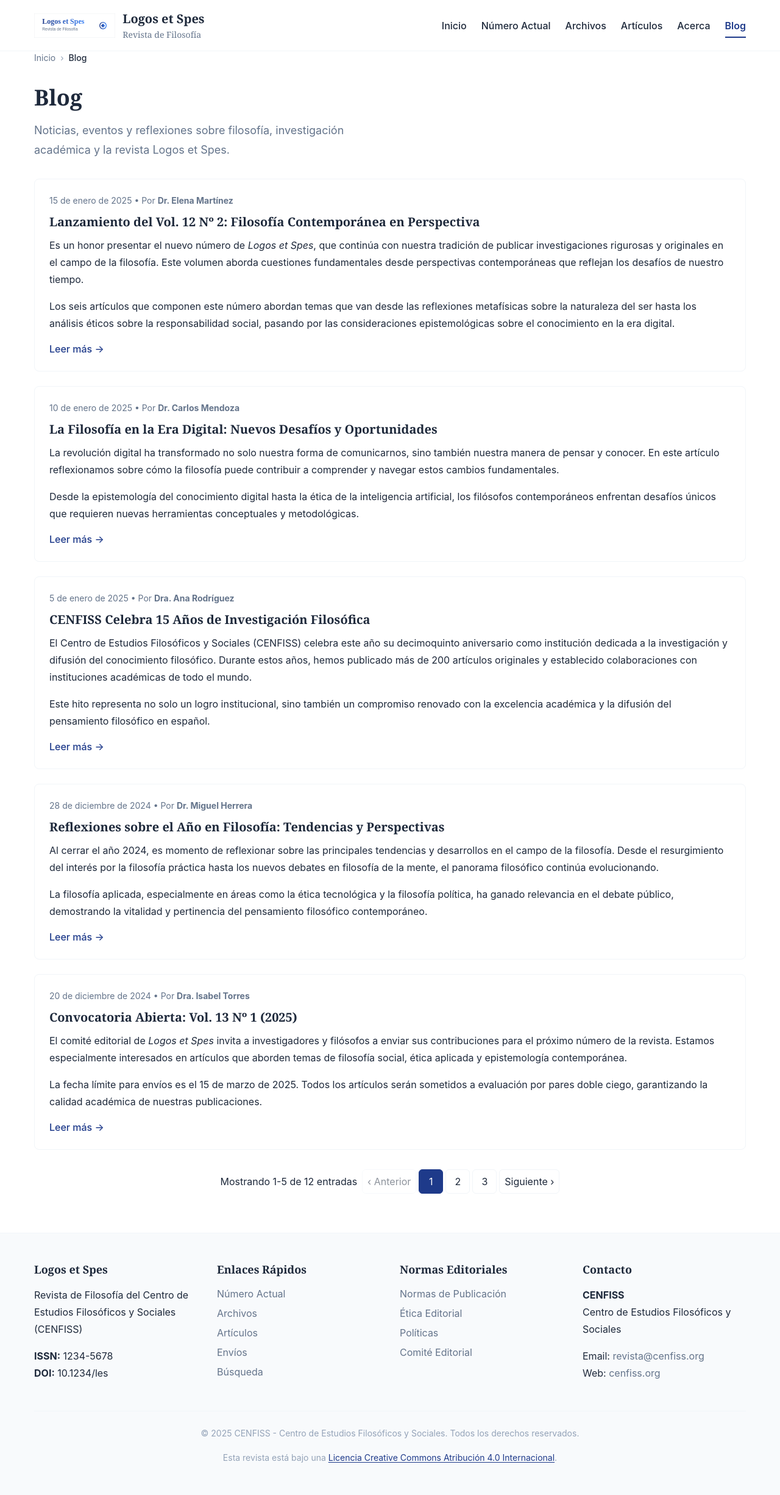
After one commit to refo44/demo-revistalogos, a PHP site: page /blog-index.html in a window 1280 px wide. The commit adds this page. Shown: the whole page at 61% size. Run offline with PHP 8.4, Linux system fonts and the light colour scheme.

Commit message:
Add blog pages with example articles and styling

```diff
--- a/assets/css/pages.css
+++ b/assets/css/pages.css
@@ -316,6 +316,17 @@
   margin-bottom: var(--space-8);
 }
 
+.blog-header__title {
+  font-size: var(--font-size-4xl);
+  margin-bottom: var(--space-4);
+}
+
+.blog-header__description {
+  font-size: var(--font-size-lg);
+  color: var(--color-text-secondary);
+  max-width: 600px;
+}
+
 .blog-posts {
   display: grid;
   gap: var(--space-6);
@@ -345,6 +356,15 @@
   margin-bottom: var(--space-3);
 }
 
+.blog-post__title a {
+  color: var(--color-text-primary);
+  text-decoration: none;
+}
+
+.blog-post__title a:hover {
+  color: var(--color-primary);
+}
+
 .blog-post__excerpt {
   line-height: var(--line-height-relaxed);
   margin-bottom: var(--space-4);
@@ -353,6 +373,121 @@
 .blog-post__read-more {
   color: var(--color-primary);
   font-weight: var(--font-weight-medium);
+  text-decoration: none;
+}
+
+.blog-post__read-more:hover {
+  text-decoration: underline;
+}
+
+/* Single Post */
+.single-post {
+  max-width: 800px;
+  margin: 0 auto;
+}
+
+.single-post__header {
+  margin-bottom: var(--space-8);
+  text-align: center;
+}
+
+.single-post__meta {
+  font-size: var(--font-size-sm);
+  color: var(--color-text-secondary);
+  margin-bottom: var(--space-4);
+}
+
+.single-post__title {
+  font-size: var(--font-size-3xl);
+  margin-bottom: var(--space-4);
+}
+
+.single-post__content {
+  line-height: var(--line-height-relaxed);
+  margin-bottom: var(--space-8);
+}
+
+.single-post__content h2 {
+  color: var(--color-primary);
+  margin-top: var(--space-8);
+  margin-bottom: var(--space-4);
+}
+
+.single-post__content h3 {
+  color: var(--color-text-primary);
+  margin-top: var(--space-6);
+  margin-bottom: var(--space-3);
+}
+
+.single-post__actions {
+  margin-top: var(--space-8);
+  padding-top: var(--space-6);
+  border-top: var(--border-width) solid var(--color-bg-tertiary);
+  display: flex;
+  gap: var(--space-4);
+  justify-content: center;
+}
+
+.single-post__footer {
+  margin-top: var(--space-8);
+  padding-top: var(--space-6);
+  border-top: var(--border-width) solid var(--color-bg-tertiary);
+}
+
+.single-post__tags {
+  margin-bottom: var(--space-4);
+}
+
+.tag {
+  display: inline-block;
+  background-color: var(--color-bg-secondary);
+  color: var(--color-text-secondary);
+  padding: var(--space-1) var(--space-2);
+  border-radius: var(--border-radius);
+  font-size: var(--font-size-sm);
+  text-decoration: none;
+  margin-right: var(--space-2);
+  margin-bottom: var(--space-2);
+}
+
+.tag:hover {
+  background-color: var(--color-primary);
+  color: var(--color-text-inverse);
+}
+
+.single-post__share {
+  display: flex;
+  align-items: center;
+  gap: var(--space-3);
+}
+
+/* Related Posts */
+.related-posts {
+  margin-top: var(--space-12);
+  padding-top: var(--space-8);
+  border-top: var(--border-width-thick) solid var(--color-primary);
+}
+
+.related-posts h2 {
+  color: var(--color-primary);
+  margin-bottom: var(--space-6);
+}
+
+/* Responsive */
+@media (max-width: 768px) {
+  .blog-posts {
+    grid-template-columns: 1fr;
+  }
+
+  .single-post__actions {
+    flex-direction: column;
+    align-items: center;
+  }
+
+  .single-post__share {
+    flex-direction: column;
+    align-items: flex-start;
+  }
 }
 
 /* Responsive */
--- /dev/null
+++ b/blog-index.html
@@ -0,0 +1,315 @@
+<!DOCTYPE html>
+<html lang="es">
+<head>
+    <meta charset="UTF-8">
+    <meta name="viewport" content="width=device-width, initial-scale=1.0">
+    <title>Blog | Logos et Spes</title>
+    <meta name="description" content="Blog de Logos et Spes - Noticias, eventos y reflexiones sobre filosofía y la revista académica.">
+    <meta name="keywords" content="blog, noticias, filosofía, eventos, reflexiones, Logos et Spes">
+    <meta name="author" content="CENFISS - Centro de Estudios Filosóficos y Sociales">
+
+    <!-- Canonical URL -->
+    <link rel="canonical" href="https://refo44.github.io/demo-revistalogos/blog-index.html">
+
+    <!-- Favicon -->
+    <link rel="icon" type="image/svg+xml" href="assets/img/favicon.svg">
+
+    <!-- Styles -->
+    <link rel="stylesheet" href="assets/css/main.css">
+</head>
+<body>
+    <!-- Skip Link -->
+    <a href="#main-content" class="skip-link">Saltar al contenido principal</a>
+
+    <!-- Header -->
+    <header class="header" role="banner">
+      <div class="container">
+        <div class="header__inner">
+          <a href="index.html" class="header__logo">
+            <img src="assets/img/logo-revista.svg" alt="Logos et Spes" class="header__logo-img">
+            <div class="header__logo-text">
+              <div>Logos et Spes</div>
+              <div class="header__logo-subtitle">Revista de Filosofía</div>
+            </div>
+          </a>
+
+          <nav class="nav" role="navigation" aria-label="Navegación principal">
+            <button class="nav__toggle" aria-expanded="false" aria-controls="main-nav">
+              <span class="nav__toggle-icon nav__toggle-icon--open" aria-hidden="true">☰</span>
+              <span class="nav__toggle-icon nav__toggle-icon--close" aria-hidden="true">✕</span>
+              <span class="visually-hidden">Menú</span>
+            </button>
+
+            <ul class="nav__list" id="main-nav">
+              <li class="nav__item">
+                <a href="index.html" class="nav__link">Inicio</a>
+              </li>
+              <li class="nav__item">
+                <a href="single-issue.html" class="nav__link">Número Actual</a>
+              </li>
+              <li class="nav__item">
+                <a href="archive-issue.html" class="nav__link">Archivos</a>
+              </li>
+              <li class="nav__item">
+                <a href="archive-article.html" class="nav__link">Artículos</a>
+              </li>
+              <li class="nav__item">
+                <a href="page-acerca.html" class="nav__link">Acerca</a>
+              </li>
+              <li class="nav__item">
+                <a href="blog-index.html" class="nav__link" aria-current="page">Blog</a>
+              </li>
+            </ul>
+          </nav>
+        </div>
+      </div>
+    </header>
+
+    <main id="main-content" class="main-content">
+        <div class="container">
+            <!-- Breadcrumbs -->
+            <nav class="breadcrumbs" aria-label="Migas de pan">
+              <ol class="breadcrumbs__list">
+                <li class="breadcrumbs__item">
+                  <a href="index.html" class="breadcrumbs__link">Inicio</a>
+                </li>
+                <li class="breadcrumbs__item">
+                  <span class="breadcrumbs__current">Blog</span>
+                </li>
+              </ol>
+            </nav>
+
+            <!-- Blog Header -->
+            <header class="blog-header">
+                <h1 class="blog-header__title">Blog</h1>
+                <p class="blog-header__description">
+                    Noticias, eventos y reflexiones sobre filosofía, investigación académica y la revista Logos et Spes.
+                </p>
+            </header>
+
+            <!-- Blog Posts -->
+            <section class="blog-posts">
+                <!-- WP:LOOP_POSTS_START -->
+                <article class="blog-post">
+                    <header class="blog-post__header">
+                        <div class="blog-post__meta">
+                            <time datetime="2025-01-15">15 de enero de 2025</time> •
+                            <span>Por <strong>Dr. Elena Martínez</strong></span>
+                        </div>
+                        <h2 class="blog-post__title">
+                            <a href="single-post.html" class="blog-post__link">
+                                Lanzamiento del Vol. 12 Nº 2: Filosofía Contemporánea en Perspectiva
+                            </a>
+                        </h2>
+                    </header>
+
+                    <div class="blog-post__content">
+                        <div class="blog-post__excerpt">
+                            <p>Es un honor presentar el nuevo número de <em>Logos et Spes</em>, que continúa con nuestra tradición de publicar investigaciones rigurosas y originales en el campo de la filosofía. Este volumen aborda cuestiones fundamentales desde perspectivas contemporáneas que reflejan los desafíos de nuestro tiempo.</p>
+
+                            <p>Los seis artículos que componen este número abordan temas que van desde las reflexiones metafísicas sobre la naturaleza del ser hasta los análisis éticos sobre la responsabilidad social, pasando por las consideraciones epistemológicas sobre el conocimiento en la era digital.</p>
+                        </div>
+
+                        <div class="blog-post__footer">
+                            <a href="single-post.html" class="blog-post__read-more">Leer más →</a>
+                        </div>
+                    </div>
+                </article>
+
+                <article class="blog-post">
+                    <header class="blog-post__header">
+                        <div class="blog-post__meta">
+                            <time datetime="2025-01-10">10 de enero de 2025</time> •
+                            <span>Por <strong>Dr. Carlos Mendoza</strong></span>
+                        </div>
+                        <h2 class="blog-post__title">
+                            <a href="single-post.html" class="blog-post__link">
+                                La Filosofía en la Era Digital: Nuevos Desafíos y Oportunidades
+                            </a>
+                        </h2>
+                    </header>
+
+                    <div class="blog-post__content">
+                        <div class="blog-post__excerpt">
+                            <p>La revolución digital ha transformado no solo nuestra forma de comunicarnos, sino también nuestra manera de pensar y conocer. En este artículo reflexionamos sobre cómo la filosofía puede contribuir a comprender y navegar estos cambios fundamentales.</p>
+
+                            <p>Desde la epistemología del conocimiento digital hasta la ética de la inteligencia artificial, los filósofos contemporáneos enfrentan desafíos únicos que requieren nuevas herramientas conceptuales y metodológicas.</p>
+                        </div>
+
+                        <div class="blog-post__footer">
+                            <a href="single-post.html" class="blog-post__read-more">Leer más →</a>
+                        </div>
+                    </div>
+                </article>
+
+                <article class="blog-post">
+                    <header class="blog-post__header">
+                        <div class="blog-post__meta">
+                            <time datetime="2025-01-05">5 de enero de 2025</time> •
+                            <span>Por <strong>Dra. Ana Rodríguez</strong></span>
+                        </div>
+                        <h2 class="blog-post__title">
+                            <a href="single-post.html" class="blog-post__link">
+                                CENFISS Celebra 15 Años de Investigación Filosófica
+                            </a>
+                        </h2>
+                    </header>
+
+                    <div class="blog-post__content">
+                        <div class="blog-post__excerpt">
+                            <p>El Centro de Estudios Filosóficos y Sociales (CENFISS) celebra este año su decimoquinto aniversario como institución dedicada a la investigación y difusión del conocimiento filosófico. Durante estos años, hemos publicado más de 200 artículos originales y establecido colaboraciones con instituciones académicas de todo el mundo.</p>
+
+                            <p>Este hito representa no solo un logro institucional, sino también un compromiso renovado con la excelencia académica y la difusión del pensamiento filosófico en español.</p>
+                        </div>
+
+                        <div class="blog-post__footer">
+                            <a href="single-post.html" class="blog-post__read-more">Leer más →</a>
+                        </div>
+                    </div>
+                </article>
+
+                <article class="blog-post">
+                    <header class="blog-post__header">
+                        <div class="blog-post__meta">
+                            <time datetime="2024-12-28">28 de diciembre de 2024</time> •
+                            <span>Por <strong>Dr. Miguel Herrera</strong></span>
+                        </div>
+                        <h2 class="blog-post__title">
+                            <a href="single-post.html" class="blog-post__link">
+                                Reflexiones sobre el Año en Filosofía: Tendencias y Perspectivas
+                            </a>
+                        </h2>
+                    </header>
+
+                    <div class="blog-post__content">
+                        <div class="blog-post__excerpt">
+                            <p>Al cerrar el año 2024, es momento de reflexionar sobre las principales tendencias y desarrollos en el campo de la filosofía. Desde el resurgimiento del interés por la filosofía práctica hasta los nuevos debates en filosofía de la mente, el panorama filosófico continúa evolucionando.</p>
+
+                            <p>La filosofía aplicada, especialmente en áreas como la ética tecnológica y la filosofía política, ha ganado relevancia en el debate público, demostrando la vitalidad y pertinencia del pensamiento filosófico contemporáneo.</p>
+                        </div>
+
+                        <div class="blog-post__footer">
+                            <a href="single-post.html" class="blog-post__read-more">Leer más →</a>
+                        </div>
+                    </div>
+                </article>
+
+                <article class="blog-post">
+                    <header class="blog-post__header">
+                        <div class="blog-post__meta">
+                            <time datetime="2024-12-20">20 de diciembre de 2024</time> •
+                            <span>Por <strong>Dra. Isabel Torres</strong></span>
+                        </div>
+                        <h2 class="blog-post__title">
+                            <a href="single-post.html" class="blog-post__link">
+                                Convocatoria Abierta: Vol. 13 Nº 1 (2025)
+                            </a>
+                        </h2>
+                    </header>
+
+                    <div class="blog-post__content">
+                        <div class="blog-post__excerpt">
+                            <p>El comité editorial de <em>Logos et Spes</em> invita a investigadores y filósofos a enviar sus contribuciones para el próximo número de la revista. Estamos especialmente interesados en artículos que aborden temas de filosofía social, ética aplicada y epistemología contemporánea.</p>
+
+                            <p>La fecha límite para envíos es el 15 de marzo de 2025. Todos los artículos serán sometidos a evaluación por pares doble ciego, garantizando la calidad académica de nuestras publicaciones.</p>
+                        </div>
+
+                        <div class="blog-post__footer">
+                            <a href="single-post.html" class="blog-post__read-more">Leer más →</a>
+                        </div>
+                    </div>
+                </article>
+                <!-- WP:LOOP_POSTS_END -->
+            </section>
+
+            <!-- Paginación -->
+            <nav class="pagination" aria-label="Navegación de páginas">
+              <div class="pagination__info">
+                Mostrando 1-5 de 12 entradas
+              </div>
+
+              <ul class="pagination__list">
+                <li class="pagination__item">
+                  <a href="#" class="pagination__link pagination__link--disabled" aria-label="Página anterior" aria-disabled="true">
+                    ‹ Anterior
+                  </a>
+                </li>
+
+                <li class="pagination__item">
+                  <a href="#" class="pagination__link pagination__link--current" aria-label="Página 1, página actual" aria-current="page">
+                    1
+                  </a>
+                </li>
+                <li class="pagination__item">
+                  <a href="#" class="pagination__link" aria-label="Página 2">
+                    2
+                  </a>
+                </li>
+                <li class="pagination__item">
+                  <a href="#" class="pagination__link" aria-label="Página 3">
+                    3
+                  </a>
+                </li>
+
+                <li class="pagination__item">
+                  <a href="#" class="pagination__link" aria-label="Página siguiente">
+                    Siguiente ›
+                  </a>
+                </li>
+              </ul>
+            </nav>
+        </div>
+    </main>
+
+    <!-- Footer -->
+    <footer class="footer" role="contentinfo">
+      <div class="container">
+        <div class="footer__inner">
+          <div class="footer__section">
+            <h3>Logos et Spes</h3>
+            <p>Revista de Filosofía del Centro de Estudios Filosóficos y Sociales (CENFISS)</p>
+            <p><strong>ISSN:</strong> 1234-5678<br>
+            <strong>DOI:</strong> 10.1234/les</p>
+          </div>
+
+          <div class="footer__section">
+            <h3>Enlaces Rápidos</h3>
+            <ul class="footer__list">
+              <li><a href="single-issue.html" class="footer__link">Número Actual</a></li>
+              <li><a href="archive-issue.html" class="footer__link">Archivos</a></li>
+              <li><a href="archive-article.html" class="footer__link">Artículos</a></li>
+              <li><a href="page-envios.html" class="footer__link">Envíos</a></li>
+              <li><a href="search.html" class="footer__link">Búsqueda</a></li>
+            </ul>
+          </div>
+
+          <div class="footer__section">
+            <h3>Normas Editoriales</h3>
+            <ul class="footer__list">
+              <li><a href="page-normas.html" class="footer__link">Normas de Publicación</a></li>
+              <li><a href="page-etica.html" class="footer__link">Ética Editorial</a></li>
+              <li><a href="page-politicas.html" class="footer__link">Políticas</a></li>
+              <li><a href="page-comite.html" class="footer__link">Comité Editorial</a></li>
+            </ul>
+          </div>
+
+          <div class="footer__section">
+            <h3>Contacto</h3>
+            <p><strong>CENFISS</strong><br>
+            Centro de Estudios Filosóficos y Sociales</p>
+            <p>Email: <a href="mailto:revista@cenfiss.org" class="footer__link">revista@cenfiss.org</a><br>
+            Web: <a href="https://cenfiss.org" class="footer__link" target="_blank" rel="noopener noreferrer">cenfiss.org</a></p>
+          </div>
+        </div>
+
+        <div class="footer__bottom">
+          <p>&copy; 2025 CENFISS - Centro de Estudios Filosóficos y Sociales. Todos los derechos reservados.</p>
+          <p>Esta revista está bajo una <a href="https://creativecommons.org/licenses/by/4.0/" target="_blank" rel="noopener noreferrer">Licencia Creative Commons Atribución 4.0 Internacional</a>.</p>
+        </div>
+      </div>
+    </footer>
+
+    <!-- JavaScript -->
+    <script src="assets/js/main.js"></script>
+</body>
+</html>
```
Also changed, not shown: single-post.html (added, +226 -0 lines).
